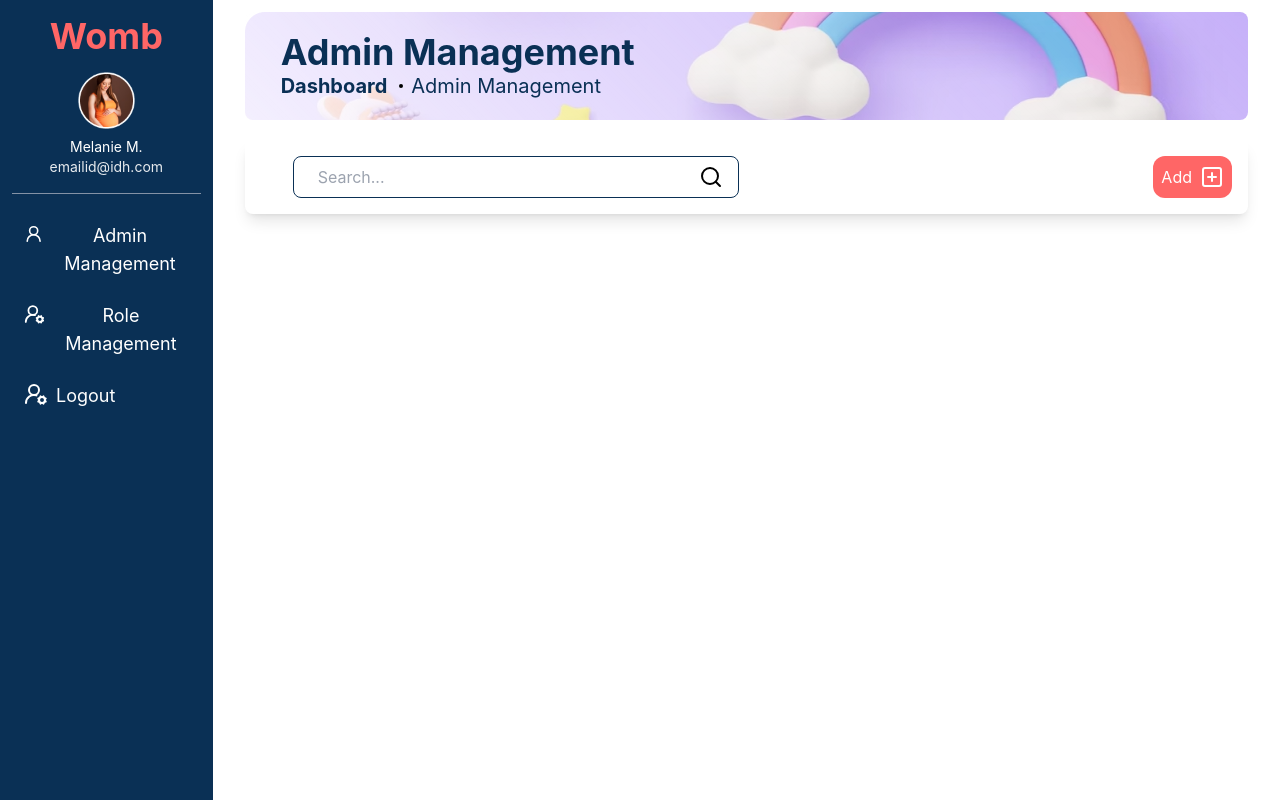
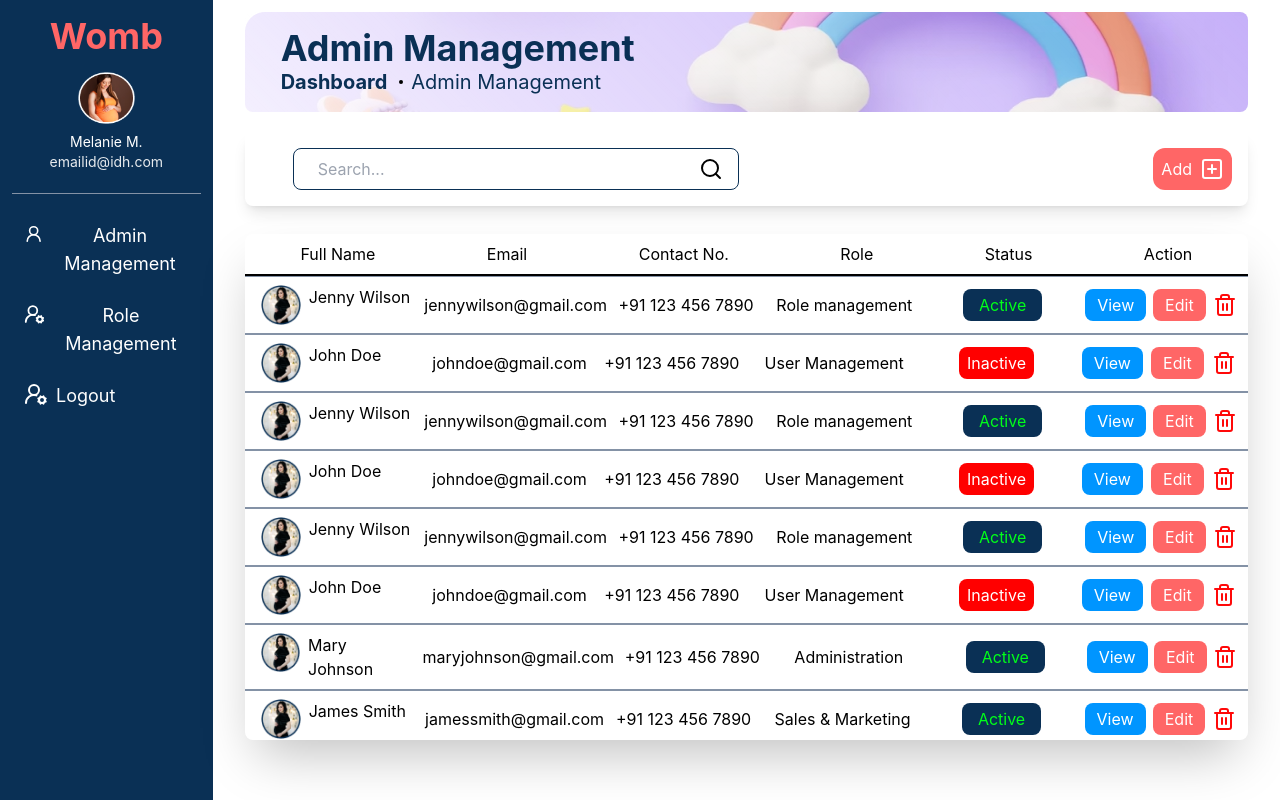
Before and after one commit to vivnegi21/assignment, a React (Create React App) app: page / in a window 1280 px wide. Built offline with nearby package versions, Linux system fonts and the light colour scheme; sample sign-in values are in the browser's storage.

Commit message:
Made Admin, Role pages

```diff
--- /dev/null
+++ b/src/components/AdminTable.jsx
@@ -0,0 +1,51 @@
+import React from 'react'
+import { userList } from '../constants'
+import userProfile from '../assets/image.png'
+import { Trash2 } from 'lucide-react'
+
+const AdminTable = () => {
+  return (
+    <div className=' rounded-lg mx-5 h-fit shadow-2xl mt-7 mb-2'>
+        <div className='flex gap-4 justify-around items-center w-full border-b-2 p-2 h-fit' id='table-header'>
+            <div>Full Name</div>
+            <div>Email</div>
+            <div>Contact No.</div>
+            <div>Role</div>
+            <div>Status</div>
+            <div>Action</div>
+        </div>
+        <div className='overflow-y-scroll w-full no-scrollbar h-[29rem]' id='table-content'>
+            {userList.map((user,key)=>{
+                // console.log(user);
+                return(
+                    <div className='flex justify-around items-center w-full p-2 border-y-[0.5px] border-gray' key={key}>
+                        <div className='flex gap-2 px-2 w-full justify-start'>
+                            <div className='w-10 h-10 rounded-full'>
+                                <img src={userProfile} alt="userImage" className='w-fit h-fit' />
+                            </div>
+                            {user['name']}</div>
+                        <div className='w-full flex justify-center'>
+                            {user['email']}
+                        </div>
+                        <div className='w-full flex justify-center'>
+                            {user['contact']}
+
+                        </div>
+                        <div className='w-full flex justify-center'>{user['role']}</div>
+                        <div className='w-full flex items-center justify-center'><p className={`py-1 text-center rounded-lg w-fit ${(user['status']==='Active')?"text-[#00FF19] bg-[#0A3055] px-4":"bg-[#F00] text-[#FFF] px-2"}`}>{user['status']}</p></div>
+                        <div className='w-full flex items-center justify-around'>
+                            <button className='px-3 py-1 bg-[#0095FF] text-white rounded-lg'>View</button>
+                            <button className='px-3 py-1 bg-[#F66] text-white rounded-lg'>Edit</button>
+                            <Trash2 color="#ff0909" className='cursor-pointer' />
+                        </div>
+                    </div>
+                )
+            })
+
+            }
+        </div>
+    </div>
+  )
+}
+
+export default AdminTable
--- a/src/components/Menubar.jsx
+++ b/src/components/Menubar.jsx
@@ -6,7 +6,7 @@ const Menubar = () => {
   const activeLink = localStorage.getItem('linkbar');
 
   return (
-    <div className='py-4 p-3 flex mx-auto flex-col gap-4 w-full'>
+    <div className='py-4 p-3 flex mx-auto flex-col gap-4 w-full h-full sticky'>
       <h1 className='text-[#FF6666] text-4xl text-center font-bold'>Womb</h1>
       <div className='gap-2  flex-col mx-auto'>
         <div className='rounded-full w-1/2 h-1/2 mx-auto'>
--- /dev/null
+++ b/src/components/RoleTable.jsx
@@ -0,0 +1,38 @@
+import React from 'react'
+import { userList } from '../constants'
+import { Trash2 } from 'lucide-react'
+import userProfile from '../assets/image.png'
+const RoleTable = () => {
+    return (
+        <div className=' rounded-lg mx-5 h-fit shadow-2xl mt-7 mb-2'>
+            <div className='flex gap-4 justify-around items-center w-full border-b-2 p-2 h-fit' id='table-header'>
+                <div>Roll Name</div>
+                <div>No. Of Users</div>
+                <div>Action</div>
+            </div>
+            <div className='overflow-y-scroll w-full no-scrollbar h-[29rem]' id='table-content'>
+                {userList.map((user, key) => {
+                    // console.log(user);
+                    return (
+                        <div className='flex justify-around items-stretch w-full p-2 border-y-[0.5px] border-gray' key={key}>
+                            <div className='flex gap-2 px-2 w-full justify-center'>
+                                {user['name']}
+                            </div>
+
+                            <div className='w-full flex justify-center'>{user['role']}</div>
+                            <div className='w-full flex items-center justify-center gap-4' >
+                                <button className='px-3 py-1 bg-[#0095FF] text-white rounded-lg'>View</button>
+                                <button className='px-3 py-1 bg-[#F66] text-white rounded-lg'>Edit</button>
+                                <Trash2 color="#ff0909" className='cursor-pointer' />
+                            </div>
+                        </div>
+                    )
+                })
+
+                }
+            </div>
+        </div>
+    )
+}
+
+export default RoleTable
--- a/src/components/TopPanel.jsx
+++ b/src/components/TopPanel.jsx
@@ -2,7 +2,7 @@ import React from 'react'
 import banner from '../assets/banner-image.png'
 const TopPanel = ({ name }) => {
     return (
-        <div className='pl-9 rounded-lg mx-5 h-fit py-5' style={{
+        <div className='pl-9 rounded-lg mx-5 h-fit py-4' style={{
             backgroundImage: `linear-gradient(45deg,
                 rgba(255,255,255,0.8),
                 rgba(8,83,156, 0.0)),url(${banner})`,
--- a/src/constants/index.js
+++ b/src/constants/index.js
@@ -1,4 +1,37 @@
-export const admin = [
+
+export const userList = [
+    {
+        "name":'Jenny Wilson',
+        "image":'../assets/image.png',
+        "email":"jennywilson@gmail.com",
+        "contact":'+91 123 456 7890',
+        "role": 'Role management',
+        "status": 'Active',
+    },
+    {
+        "name":'John Doe',
+        "image":'../assets/image.png',
+        "email":"johndoe@gmail.com",
+        "contact":'+91 123 456 7890',
+        "role": 'User Management',
+        "status": 'Inactive',
+    },
+    {
+        "name":'Jenny Wilson',
+        "image":'../assets/image.png',
+        "email":"jennywilson@gmail.com",
+        "contact":'+91 123 456 7890',
+        "role": 'Role management',
+        "status": 'Active',
+    },
+    {
+        "name":'John Doe',
+        "image":'../assets/image.png',
+        "email":"johndoe@gmail.com",
+        "contact":'+91 123 456 7890',
+        "role": 'User Management',
+        "status": 'Inactive',
+    },
     {
         "name":'Jenny Wilson',
         "image":'../assets/image.png',
--- a/src/index.css
+++ b/src/index.css
@@ -15,3 +15,17 @@ code {
   font-family: source-code-pro, Menlo, Monaco, Consolas, 'Courier New',
     monospace;
 }
+@layer utilities {
+  @variants responsive {
+    /* Hide scrollbar for Chrome, Safari and Opera */
+    .no-scrollbar::-webkit-scrollbar {
+        display: none;
+    }
+
+    /* Hide scrollbar for IE, Edge and Firefox */
+    .no-scrollbar {
+        -ms-overflow-style: none;  /* IE and Edge */
+        scrollbar-width: none;  /* Firefox */
+    }
+  }
+}
--- a/src/pages/Dashboard.jsx
+++ b/src/pages/Dashboard.jsx
@@ -3,6 +3,7 @@ import React, { useEffect } from 'react'
 import { useNavigate } from 'react-router-dom'
 import TopPanel from '../components/TopPanel';
 import SearchBar from '../components/SearchBar';
+import AdminTable from '../components/AdminTable';
 
 const Dashboard = () => {
     const navigate = useNavigate();
@@ -17,10 +18,10 @@ const Dashboard = () => {
             <Menubar/>
         </div>
         {/* Panel */}
-        <div className='w-full h-screen flex-col p-3 gap-4'>
+        <div className='w-full h-screen flex-col p-3 gap-8'>
             <TopPanel name='Admin'/>
             <SearchBar/>
-
+            <AdminTable/>
         </div>
     </div>
   )
--- a/src/pages/Roles.jsx
+++ b/src/pages/Roles.jsx
@@ -2,6 +2,9 @@ import React, { useEffect } from 'react'
 import { useNavigate } from 'react-router-dom';
 import Menubar from '../components/Menubar';
 import TopPanel from '../components/TopPanel';
+import SearchBar from '../components/SearchBar';
+import AdminTable from '../components/AdminTable';
+import RoleTable from '../components/RoleTable';
 
 const Roles = () => {
     const navigate = useNavigate();
@@ -16,8 +19,10 @@ const Roles = () => {
                 <Menubar />
             </div>
             {/* Panel */}
-            <div className='w-full h-screen flex-col p-3 gap-4'>
-            <TopPanel name='Role'/>
+            <div className='w-full h-screen flex-col p-3 gap-8'>
+                <TopPanel name='Admin' />
+                <SearchBar />
+                <RoleTable />
             </div>
         </div>
     )
```
